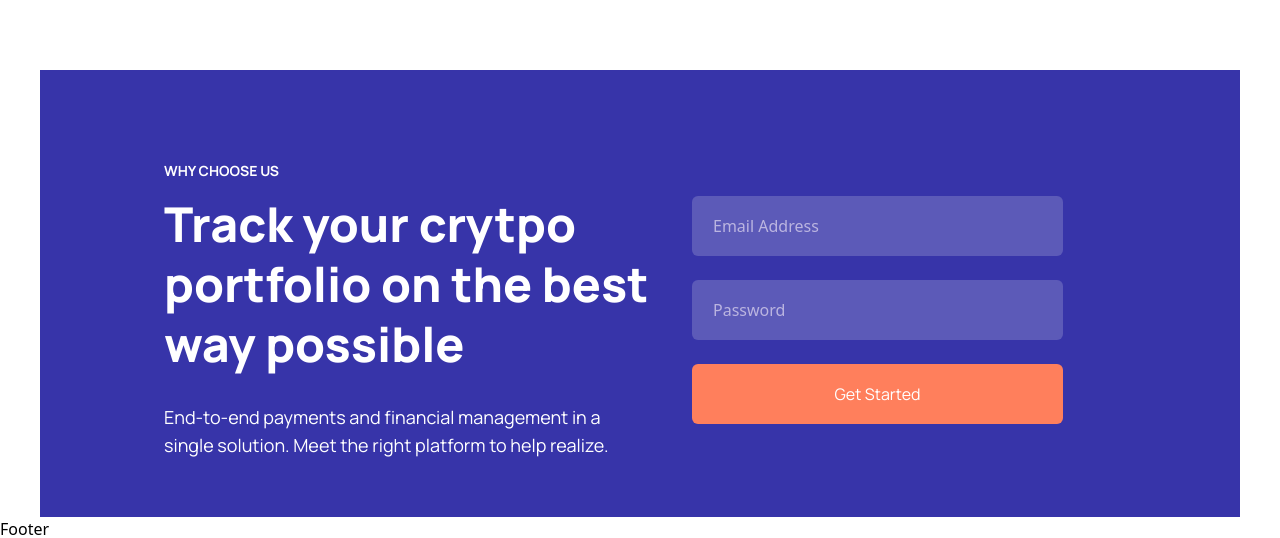
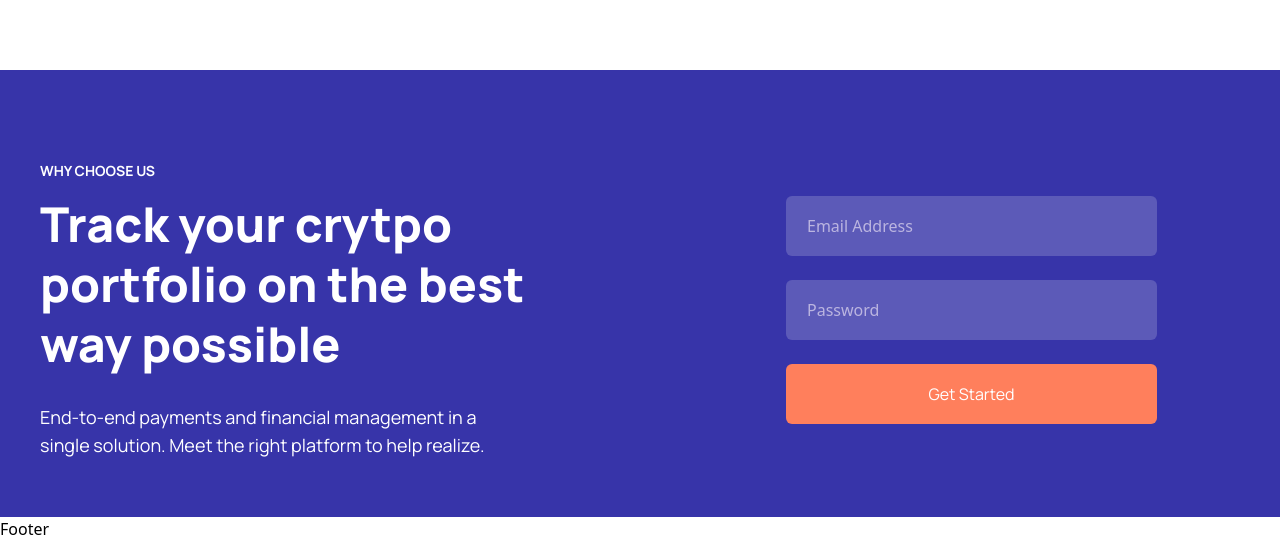
Before and after one commit to amitroy4/bwfc2202, a React (Create React App) app: page / in a window 1280 px wide. Shown: the part 270-808 px from the top of the page. Built offline with nearby package versions, Linux system fonts and the light colour scheme; no server answers.

Commit message:
all Problem solve

```diff
--- a/src/components/Account.js
+++ b/src/components/Account.js
@@ -27,12 +27,12 @@ const Account = () => {
   return (
     <section className=' pb-3 box-border'>
       <Container>
-        <div className='flex flex-wrap justify-between font-manrope'>
+        <div className='flex justify-between font-manrope'>
           <div>
             <h4 className='uppercase font-extrabold text-lg text-primary mb-6'>{accountinfo.subTitle}</h4>
             <h2 className='font-bold text-[50px] leading-[56px] text-black w-[550px] mb-7'>{accountinfo.title}</h2>
-            <p className='w-[515px] text-[18px] leading-[26px] text-[#757095] font-normal'>{accountinfo.paragraph}</p>
-            <a href={accountinfo.button.link} className='inline-block text-center mt-7 w-[162px] rounded-lg bg-primary text-white py-[14px] font-bold text-base leading-[30px] border border-primary hover:bg-white hover:text-primary duration-300 drop-shadow-accbtn'>{accountinfo.button.text}</a>
+            <p className='w-[515px] mb-7 text-[18px] leading-[26px] text-[#757095] font-normal'>{accountinfo.paragraph}</p>
+            <a href={accountinfo.button.link} className='inline-block text-center w-[162px] rounded-lg bg-primary text-white py-[14px] font-bold text-base leading-[30px] border border-primary hover:bg-white hover:text-primary duration-300 drop-shadow-accbtn'>{accountinfo.button.text}</a>
           </div>
           <div className='w-[590px]'>
             <img className='w-full' src={accountinfo.accountImage} />
--- a/src/components/Choose.js
+++ b/src/components/Choose.js
@@ -23,15 +23,16 @@ const Choose = () => {
   return (
     <section className='font-manrope'>
       <Container>
-        <div className='w-[1172px] bg-secondary pt-[56px] rounded-[20px] pl-[81px] pr-[81px] pb-[58px] relative'>
+        <div className='w-full bg-secondary pt-[56px] rounded-[20px] pl-[81px] pr-[81px] pb-[58px] relative'>
           <h4 className='uppercase font-extrabold text-[18px] text-primary text-center'>{choose.subTitle}</h4>
           <h1 className='font-bold text-[50px] text-center pt-[14px]'>{choose.title}</h1>
-          <div className='flex justify-between flex flex-wrap mt-[79px] gap-y-[40px]'>
+          <div className='flex justify-between flex-wrap mt-[79px] gap-y-[40px]'>
             {choose.items.map((citems) => (
               citems.visibility && <div className='w-[48%] bg-white pt-[59px] pb-[37px] pl-[120px] pr-[47px] rounded-[20px] relative'>
                 <h3 className='font-extrabold text-[24px]'>{citems.title}</h3>
-                <p className='font-regular text-[18px] pt-[22px]'>{citems.details}</p>
-                <div className={`h-[58px] w-[58px] rounded-full bg-[${citems.circleColor}] absolute top-[59px] left-[30px]`}></div>
+                <p className='font-normal text-[18px] pt-[22px]'>{citems.details}</p>
+
+                <div style={{backgroundColor: true ?  citems.circleColor: ' '}} className={`h-[58px] w-[58px] rounded-full  absolute top-[59px] left-[30px]`} ></div>
               </div>
 
             ))}
--- a/src/components/Payment.js
+++ b/src/components/Payment.js
@@ -25,11 +25,11 @@ const Payment = () => {
   return (
     <section className='mt-9 mb-[100px] font-manrope box-border'>
       <Container>
-        <div className=' relative pt-[75px] pr-28 pl-[70px] pb-[71px] bg-[#F3F7FA] rounded-[20px] flex flex-wrap justify-between'>
+        <div className=' relative pt-[75px] pr-28 pl-[70px] pb-[71px] bg-[#F3F7FA] rounded-[20px] flex  justify-between'>
           <div className='absolute right-0 -top-[17px]'>
             <img src={payment.paymentShape} />
           </div>
-          <div>
+          <div className='w-[515px]'>
             <h4 className='font-extrabold uppercase text-lg text-primary mb-6'>{payment.subTitle}</h4>
             <h2 className='font-bold text-[50px] leading-[56px] text-black w-[560px] mb-9'>{payment.title}</h2>
             <p className='w-[515px] text-[18px] leading-[26px] text-[#757095] font-normal'>{payment.paragraph}</p>
--- a/src/components/Track.js
+++ b/src/components/Track.js
@@ -4,19 +4,21 @@ import Container from '../layout/Container'
 const Track = () => {
   return (
     <div>
-      <section className='mt-[100px]'>
+      <section className='mt-[100px] bg-primary'>
         <Container>
-          <div className='flex w-full justify-between pt-[91px] pb-[58px] pl-[124px] pr-[210px] bg-[#3734A9] '>
+          <div className='flex w-full justify-between pt-[91px] pb-[58px] pr-[83px]'>
             <div className='' >
               <h4 className='text-white font-manrope font-bold text-sm uppercase'>Why Choose Us</h4>
               <h2 className='text-white font-manrope font-extrabold leading-[60px] text-5xl w-[528px] mt-[13px] mb-[29px]'>Track your crytpo portfolio on the best way possible</h2>
               <p className='text-white font-manrope font-regular text-lg w-[446px]'>End-to-end payments and financial management in a single solution. Meet the right platform to help realize.</p>
             </div>
-            <form className='' >
+            <div className='w-[371px] '>
+            <form className='ml-auto' >
               <input className=' w-[371px] h-[60px] bg-[#5C5AB8] rounded-md mt-[35px] pl-[21px] placeholder:text-manrope placeholder:text-[#BBB5E0]' type='email' placeholder="Email Address"></input>
               <input className='placeholder:text-manrope placeholder:text-[#BBB5E0] w-[371px] h-[60px] bg-[#5C5AB8] rounded-md mt-[24px] mb-[24px] pl-[21px]' type='password' placeholder="Password "></input>
               <button className='w-[371px] h-[60px] font-manrope text-white bg-[#FF7F5C] rounded-md'>Get Started</button>
             </form>
+            </div>
           </div>
         </Container>
 
```
